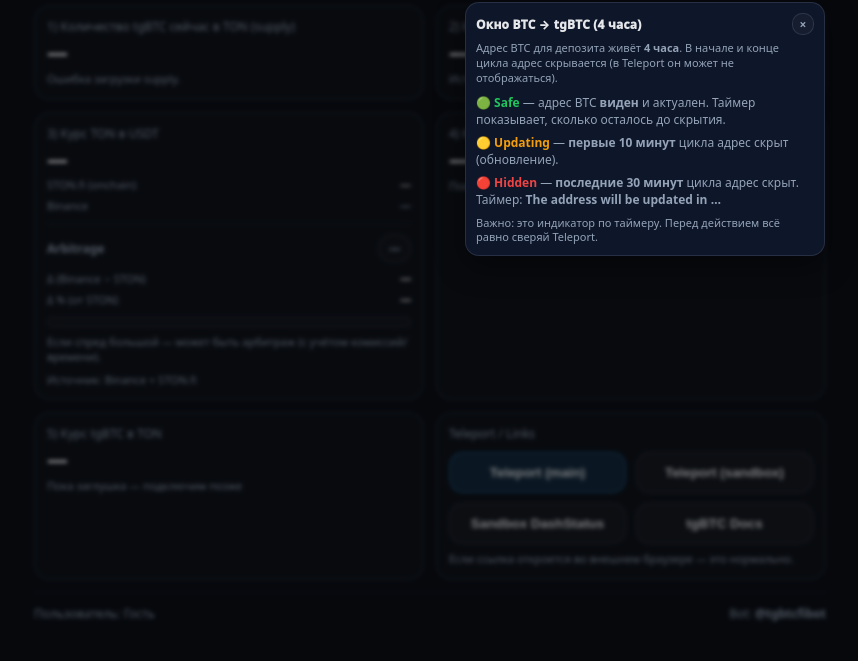
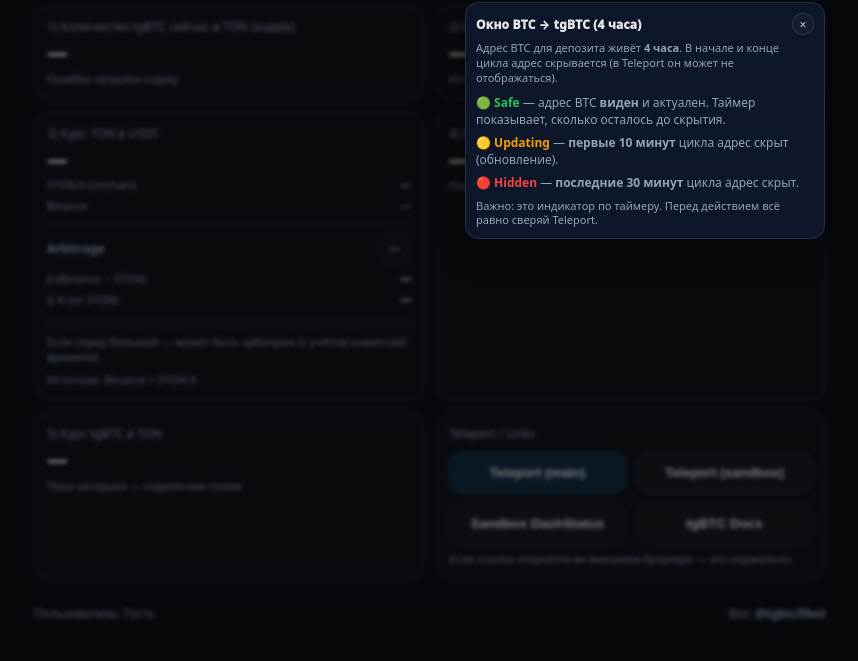
Before and after one commit to tgbtc/tgbtc-miniapp, a plain HTML site: page index.html in a window 1280 px wide. Both pictures are taken after a click on the element "Что означает индикатор?". Shown: the part 63-724 px from the top of the page, without its empty margins (210-1068 px from the left). Drawn offline with Linux system fonts and the light colour scheme; no server answers.

Commit message:
Update index.html

```diff
--- a/index.html
+++ b/index.html
@@ -310,7 +310,7 @@
             <ul class="popList">
               <li><span class="k g">🟢 Safe</span> — адрес BTC <span class="k">виден</span> и актуален. Таймер показывает, сколько осталось до скрытия.</li>
               <li><span class="k y">🟡 Updating</span> — <span class="k">первые 10 минут</span> цикла адрес скрыт (обновление).</li>
-              <li><span class="k r">🔴 Hidden</span> — <span class="k">последние 30 минут</span> цикла адрес скрыт. Таймер: <span class="k">The address will be updated in …</span></li>
+              <li><span class="k r">🔴 Hidden</span> — <span class="k">последние 30 минут</span> цикла адрес скрыт.</span></li>
             </ul>
 
             <div class="popText" style="margin-top:8px;">
```
